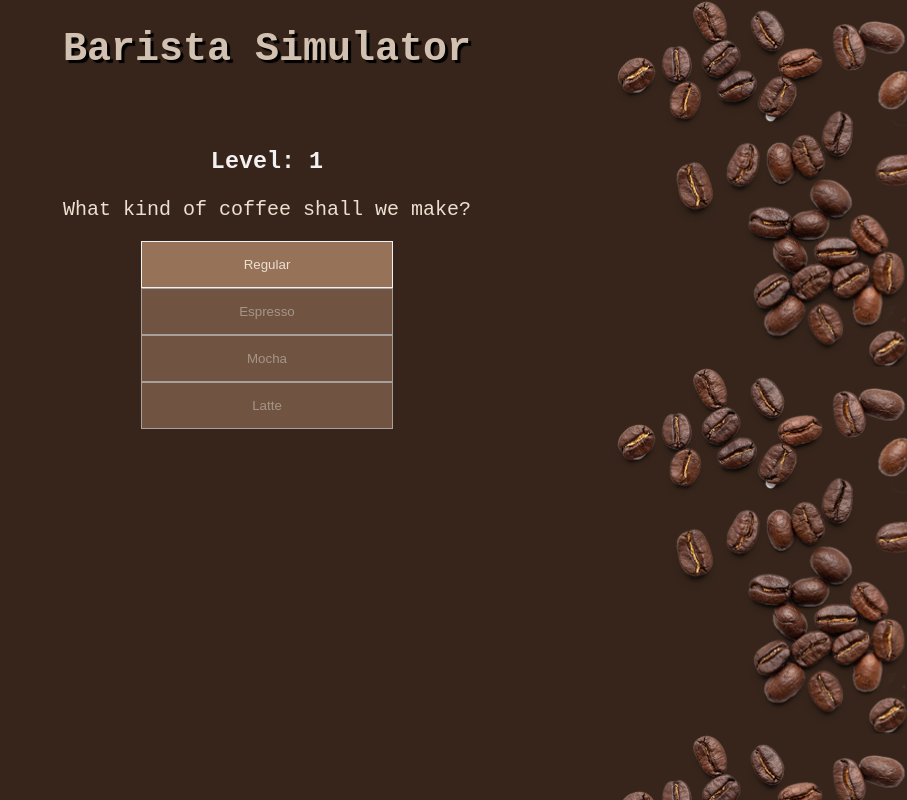
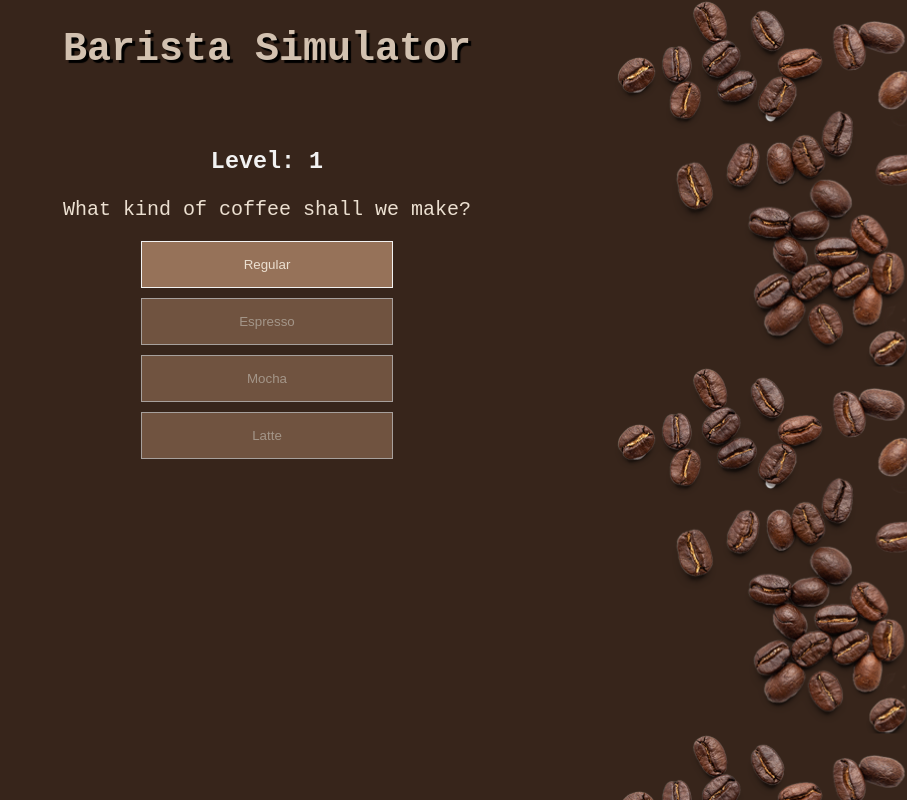
Before and after one commit to mattrenfer/Barista-Simulator, a Vue app in the folder barista-sim/: page / in a window 1280 px wide. Both pictures are taken after a click on the button "Yes". Shown: the whole page, without its empty margins (373-1280 px from the left). Built offline with nearby package versions, Linux system fonts and the light colour scheme.

Commit message:
Coffee Type Data & List Rendering

```diff
--- a/barista-sim/src/components/Brew.vue
+++ b/barista-sim/src/components/Brew.vue
@@ -21,11 +21,8 @@
       <p>What kind of coffee shall we make?</p>
     </div>
 
-    <div class="verticalButtons">
-      <button><a href='#'>Regular</a></button>
-      <button class="locked"><a href='#'>Espresso</a></button>
-      <button class="locked"><a href='#'>Mocha</a></button>
-      <button class="locked"><a href='#'>Latte</a></button>
+    <div v-for="coffee in coffees" :key="coffee.id" class="verticalButtons">
+      <button :class="{locked: coffee.locked}">{{ coffee.name }}</button>
     </div>
 
   </div>
@@ -40,6 +37,29 @@ export default {
     return {
       makeCoffee: true,
       brewTypes: false,
+      unskilled: false,
+      coffees: [
+        {
+          id: 1,
+          name: "Regular",
+          locked: false
+        },
+        {
+          id: 2,
+          name: "Espresso",
+          locked: true,
+        },
+        {
+          id: 3,
+          name: "Mocha",
+          locked: true,
+        },
+        {
+          id: 4,
+          name: "Latte",
+          locked: true,
+        },
+      ]
     }
   },
 }
```
